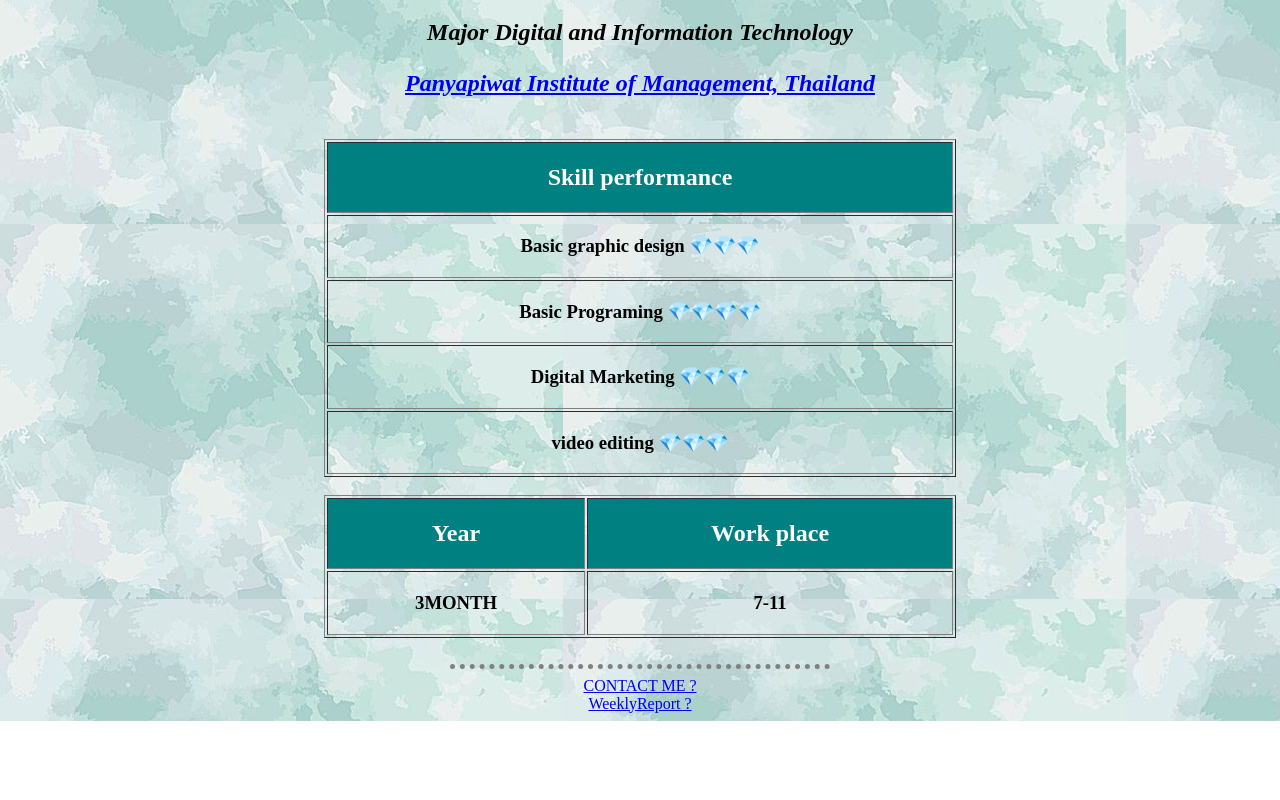
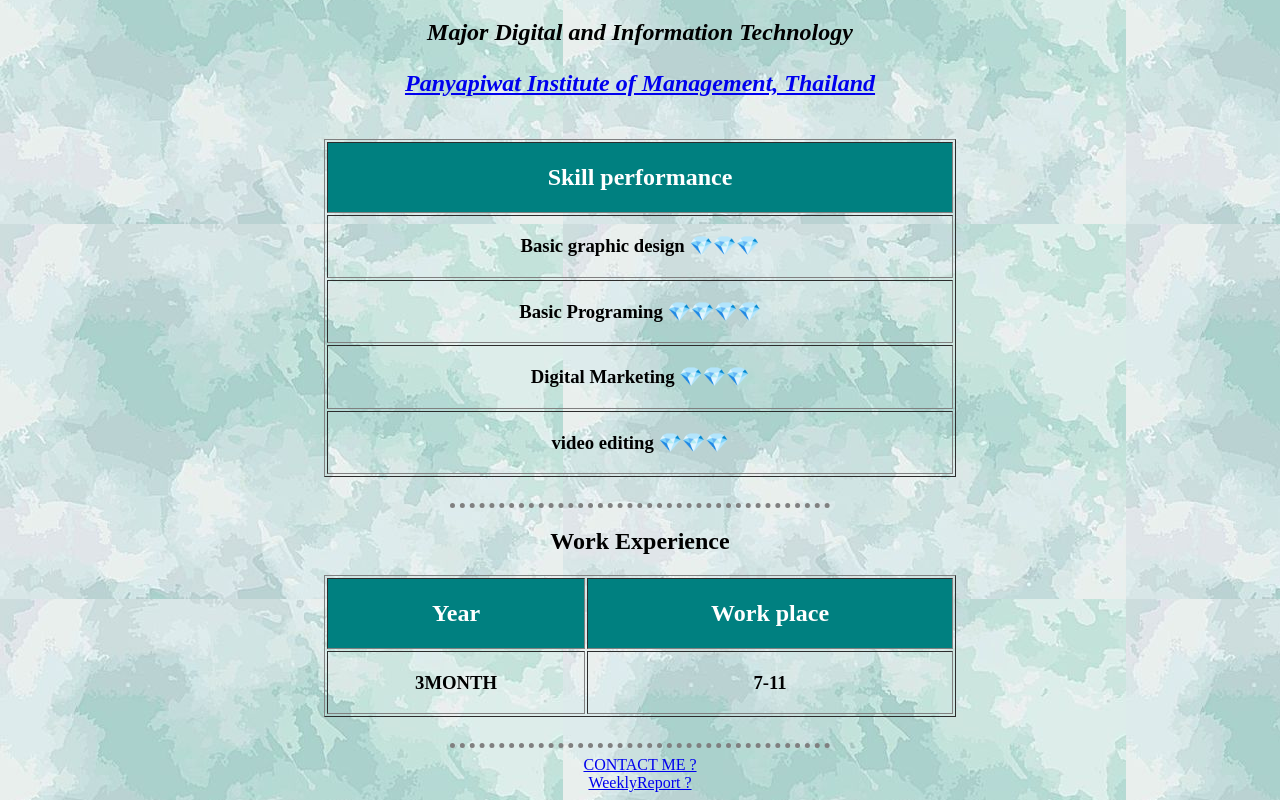
Before and after one commit to teamchinnawat/Resume, a plain HTML site: page index.html in a window 1280 px wide. Shown: the part 526-1326 px from the top of the page. Before the commit the page ends 1247 px from the top, so only its background shows below. Drawn offline with Linux system fonts and the light colour scheme.

Commit message:
Add files via upload

```diff
--- a/index.html
+++ b/index.html
@@ -51,7 +51,11 @@
 </table>
 
 
-<br>
+<br><hr>
+
+<h2>
+  Work Experience
+</h2>
 <table border="1"  width="50%" align="center">
   <thead>
     <tr style="background-color: #008080; color : #fff; ">
```
